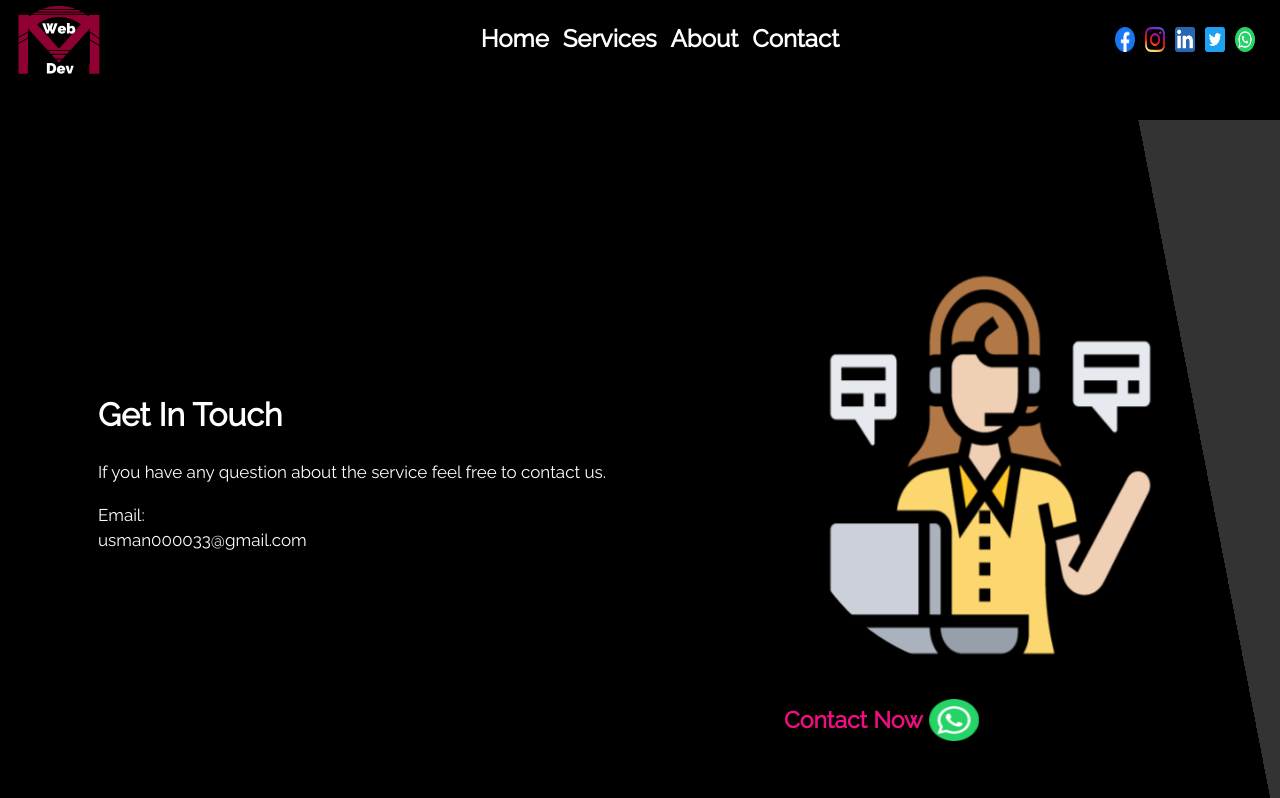
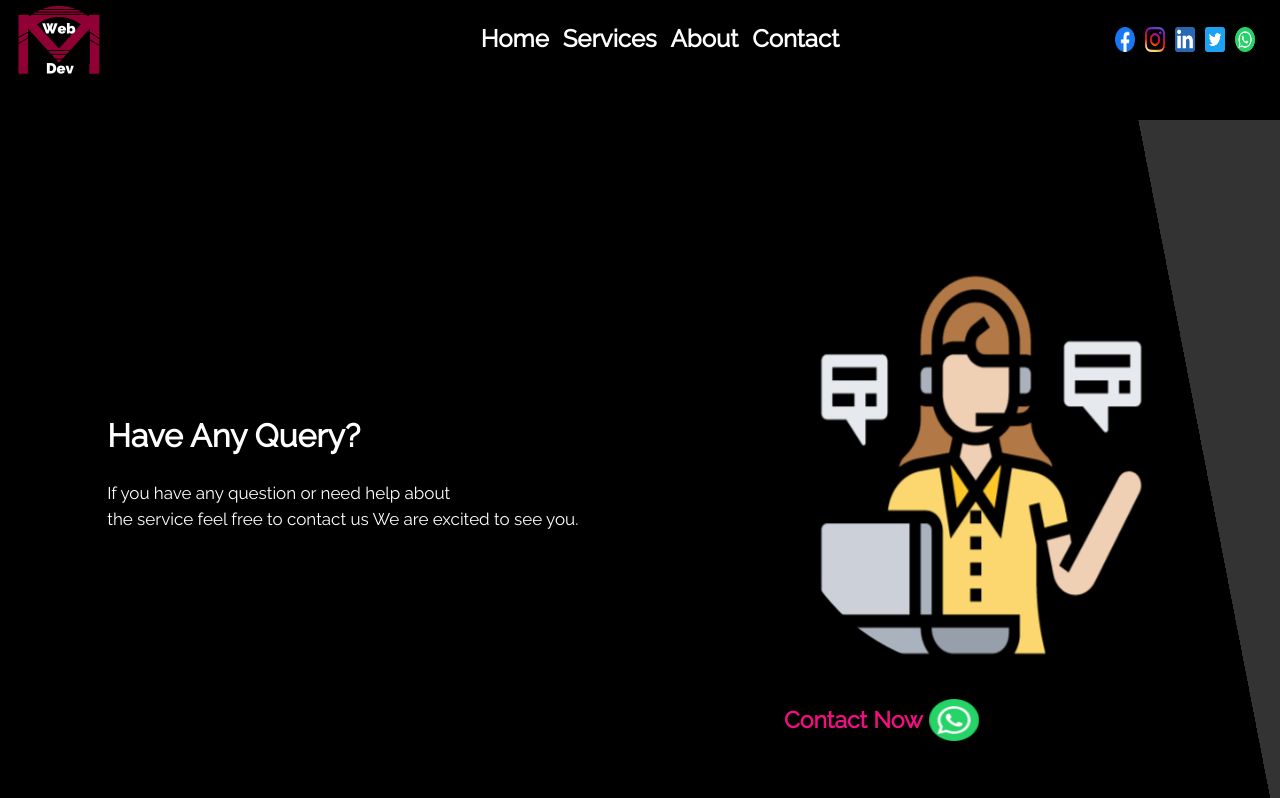
Before and after one commit to codeworld10/maniweb, a Next.js app: page /contact in a window 1280 px wide. Shown: the top 798 px of the page. Built offline with nearby package versions, Linux system fonts and the light colour scheme.

Commit message:
from updated full

```diff
--- a/pages/contact.js
+++ b/pages/contact.js
@@ -37,14 +37,14 @@ function contact() {
       <Navv />
       <div className={styles.contact_main}>
         <div className={styles.cnt_text}>
-          <h1 className={styles.headcont}>Get In Touch</h1>
+          <h1 className={styles.headcont}>Have Any Query?</h1>
           <span className={styles.spen}>
             <p>
-              If you have any question about the service feel free to contact
-              us.
+              If you have any question or need help about<br></br> the service feel free to contact
+              us We are excited to see you.
             </p>
           </span>
-          <span className= {styles.spen}><p>Email:<br></br> usman000033@gmail.com</p></span>
+
         </div>
         <div className={styles.contactimg}>
           <div className={styles.contact_img}>
```
